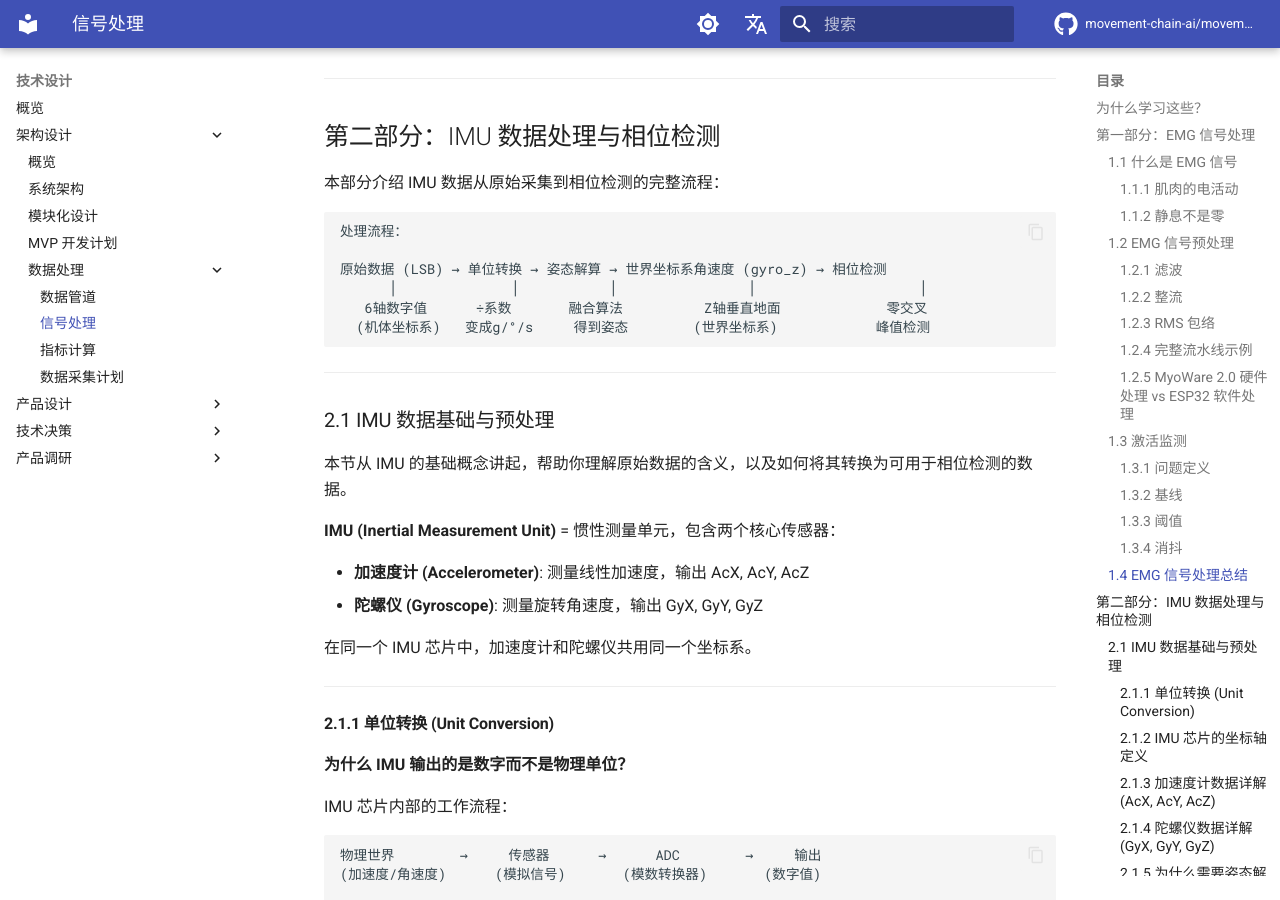
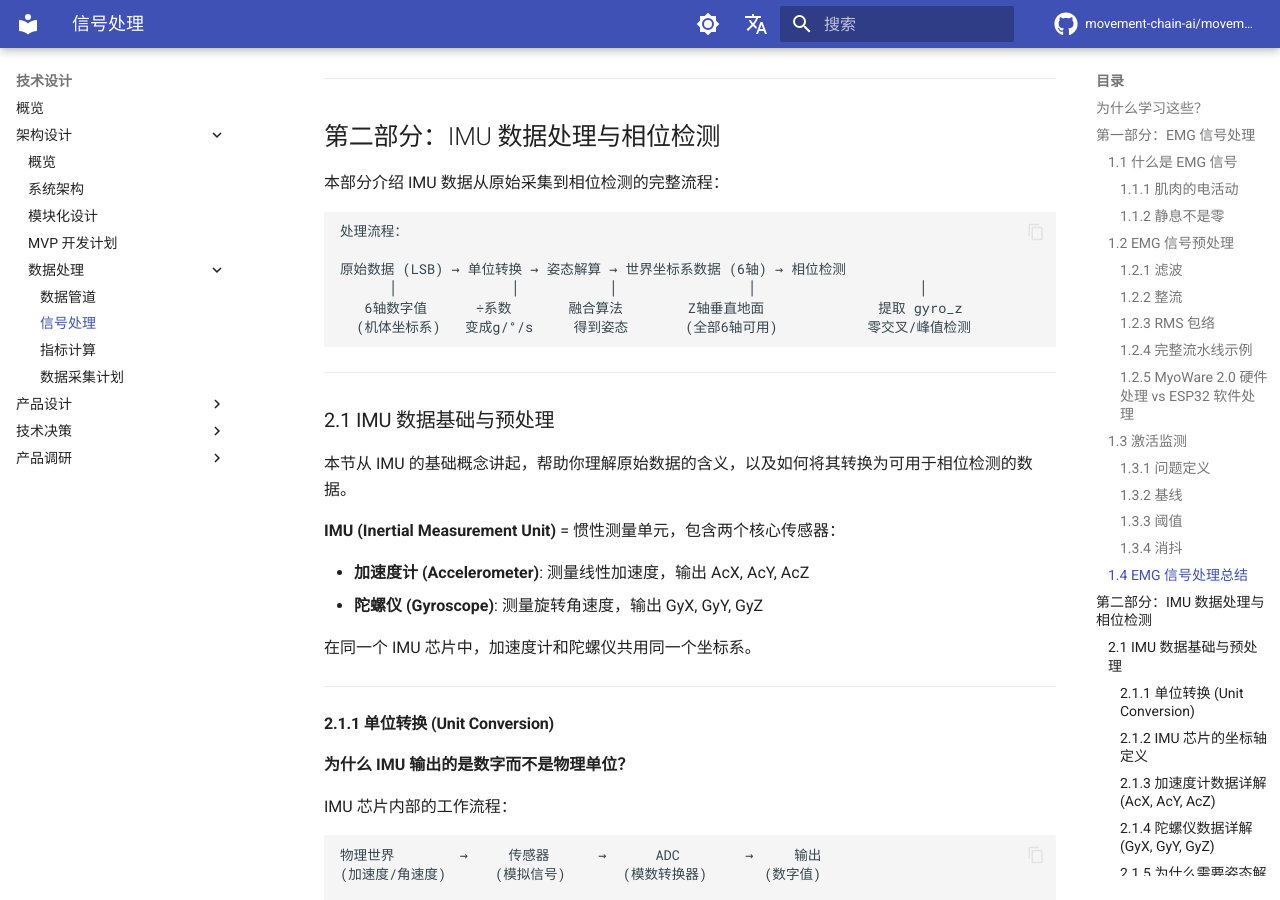
Before and after one commit to movement-chain-ai/movement-chain-docs, an MkDocs documentation site: the page built from docs/zh/design/architecture/data-processing/signal-processing.md, in a window 1280 px wide and 900 px high, scrolled down 18857 px. Built offline with MkDocs 1.6.1 and Material for MkDocs 9.7.7, drawn with Linux system fonts in a browser that asks for light colours; comment, search, counter and statistics services are not loaded; the version menu is left out.

Commit message:
更正处理流程图：姿态解算输出全部 6 轴数据
- 姿态解算后得到世界坐标系的全部 6 轴数据
- 相位检测时提取 gyro_z 用于零交叉/峰值检测

Co-Authored-By: Claude Opus 4.5 <noreply@anthropic.com>

````diff
--- a/docs/zh/design/architecture/data-processing/signal-processing.md
+++ b/docs/zh/design/architecture/data-processing/signal-processing.md
@@ -949,10 +949,10 @@ t=0        t≈0      t=1       t≈1       t=11-21
 ```text
 处理流程：
 
-原始数据 (LSB) → 单位转换 → 姿态解算 → 世界坐标系角速度 (gyro_z) → 相位检测
+原始数据 (LSB) → 单位转换 → 姿态解算 → 世界坐标系数据 (6轴) → 相位检测
       │              │           │                │                    │
-   6轴数字值      ÷系数       融合算法          Z轴垂直地面             零交叉
-  (机体坐标系)   变成g/°/s     得到姿态        (世界坐标系)            峰值检测
+   6轴数字值      ÷系数       融合算法        Z轴垂直地面              提取 gyro_z
+  (机体坐标系)   变成g/°/s     得到姿态       (全部6轴可用)           零交叉/峰值检测
 ```
 
 ---
````
